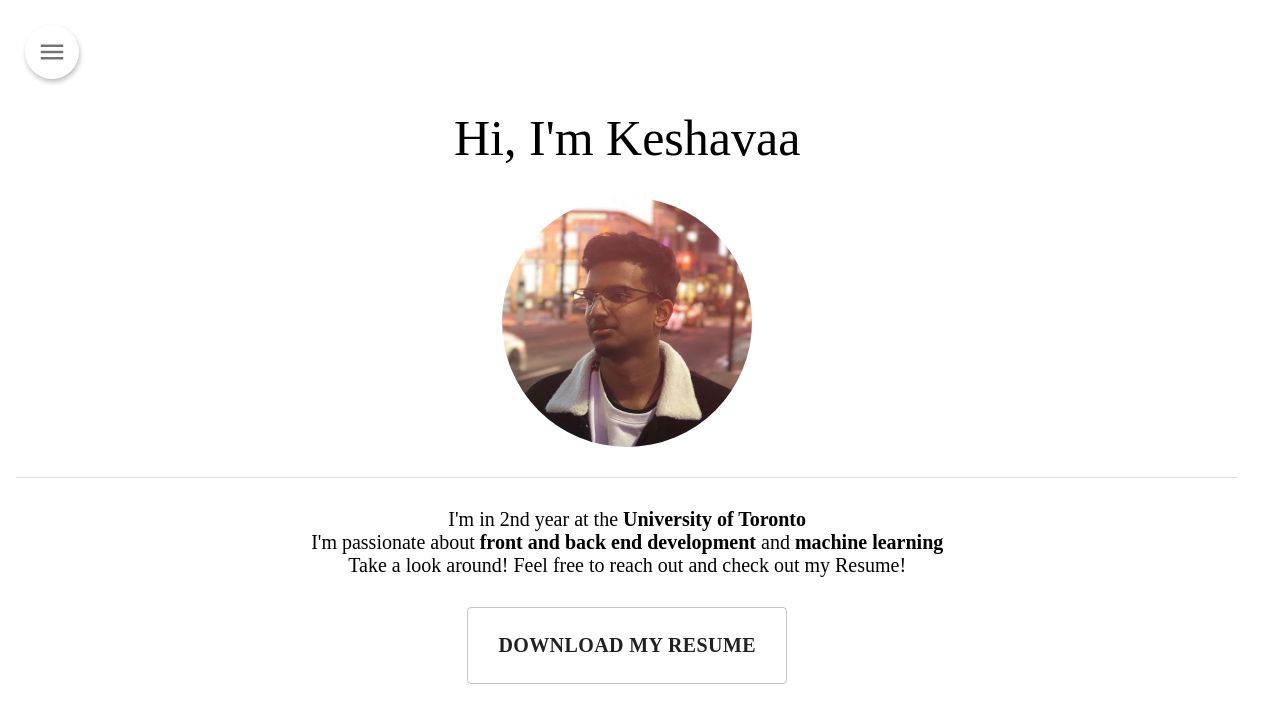
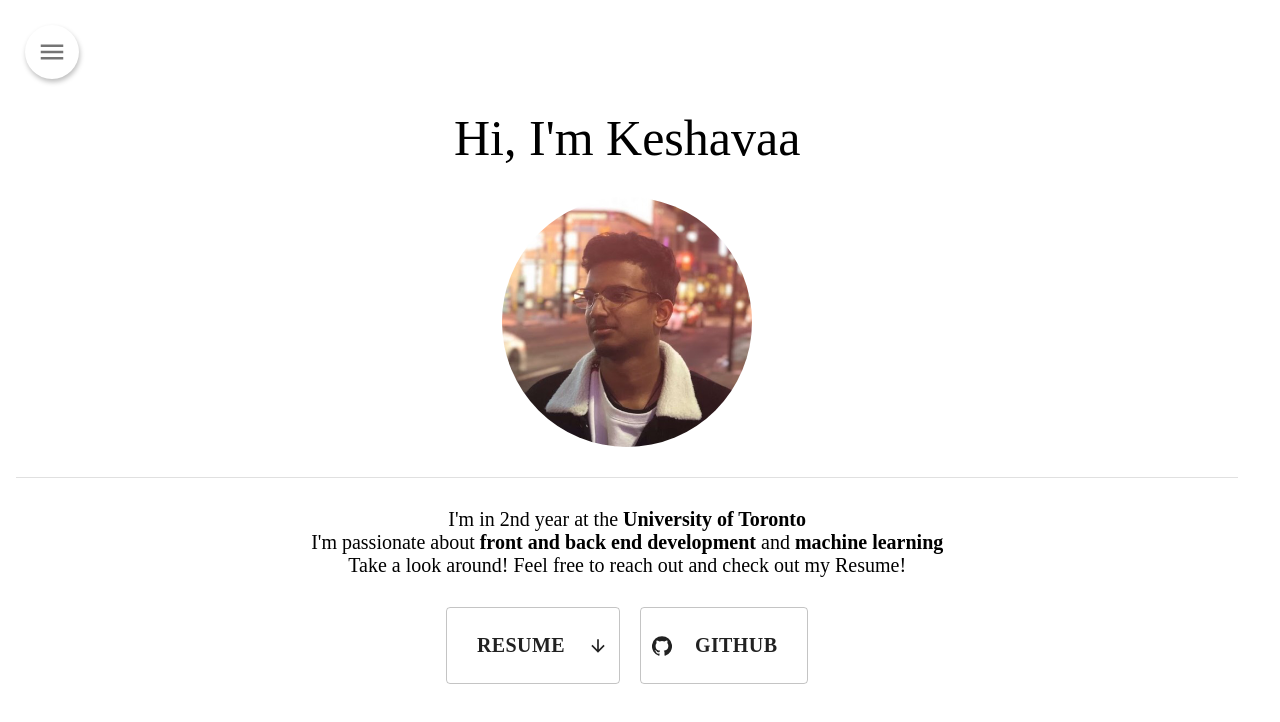
Before and after one commit to skeshavaa/my-portfolio, a React (Create React App) app in the folder client/: page / in a window 1280 px wide. Shown: the top 722 px of the page. Built offline with nearby package versions, Linux system fonts and the light colour scheme.

Commit message:
added github link

```diff
--- a/client/src/pages/home.js
+++ b/client/src/pages/home.js
@@ -3,6 +3,8 @@ import { Divider, Button } from '@material-ui/core'
 import  Layout  from '../components/layout.js'
 import DocResume from '../assets/documents/Resume.pdf'
 import Keshavaa from '../assets/images/me.png'
+import GitHubIcon from '@material-ui/icons/GitHub';
+import ArrowDownwardIcon from '@material-ui/icons/ArrowDownward';
 import styled from 'styled-components';
 import Spacer from '../components/spacer.js'
 
@@ -28,9 +30,17 @@ const Home = () => {
                     </About>
                 </Row>
                 <Row>
-                <Button variant="outlined" href={DocResume} target="_blank">
-                    <ButtonText>Download My Resume</ButtonText>
-                </Button>
+                    <Button variant="outlined" href={DocResume} target="_blank" endIcon={<ArrowDownwardIcon />}>
+                        <ButtonText>Resume</ButtonText>
+                    </Button>
+                    <Width />
+                    <Button variant="outlined" href="https://github.com/skeshavaa" target="_blank" startIcon={<GitHubIcon />}>
+                        <ButtonText>Github</ButtonText>
+                    </Button>
+                </Row>
+
+                <Row>
+
                 </Row>
             </Wrapper>
             <Spacer space="20px"/>
@@ -44,10 +54,15 @@ const Wrapper = styled.div`
     min-height: 100vh;
 `
 
+const Width = styled.div`
+    width: 20px;
+`
+
 const Row = styled.div`
     display: flex;
     justify-content: center;
     width: 98vw;
+    flex-wrap: wrap;
 `
 
 const Text = styled.p`
```
